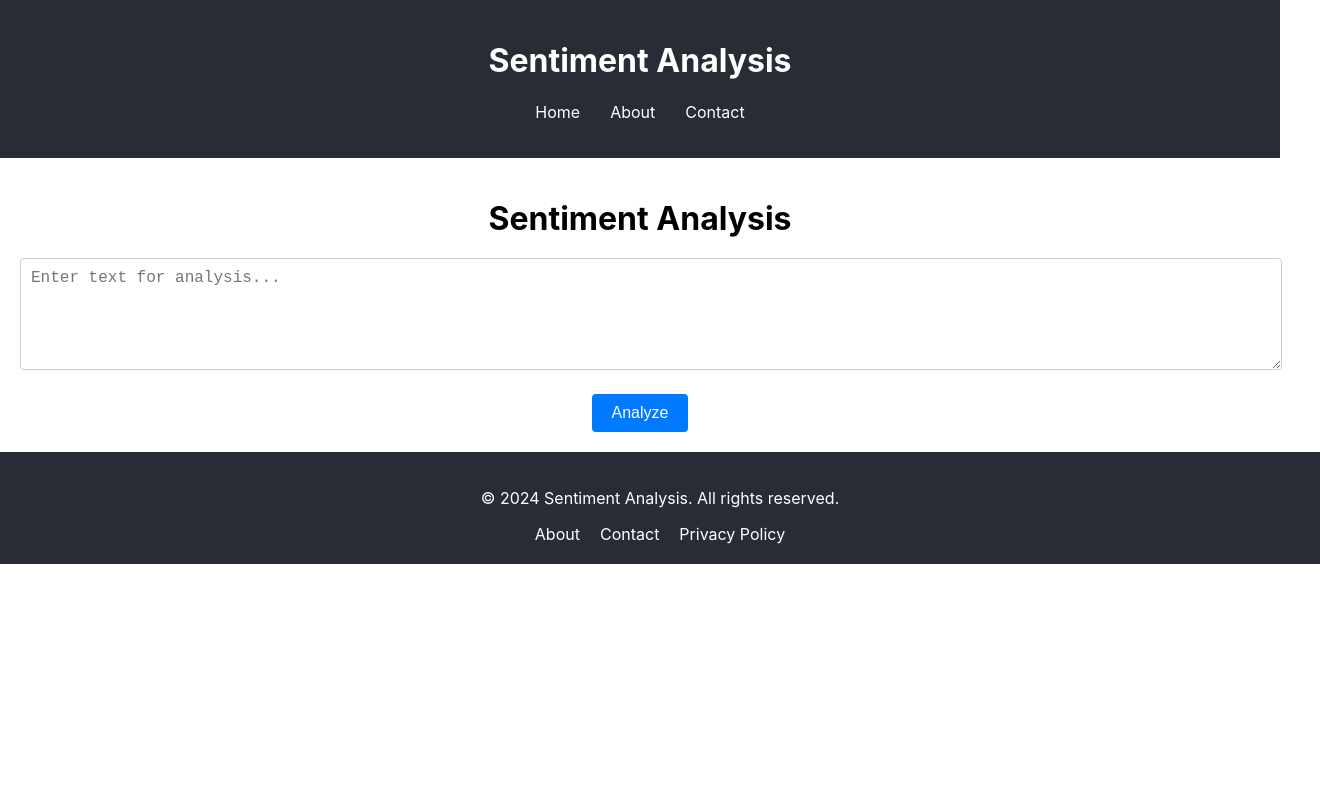
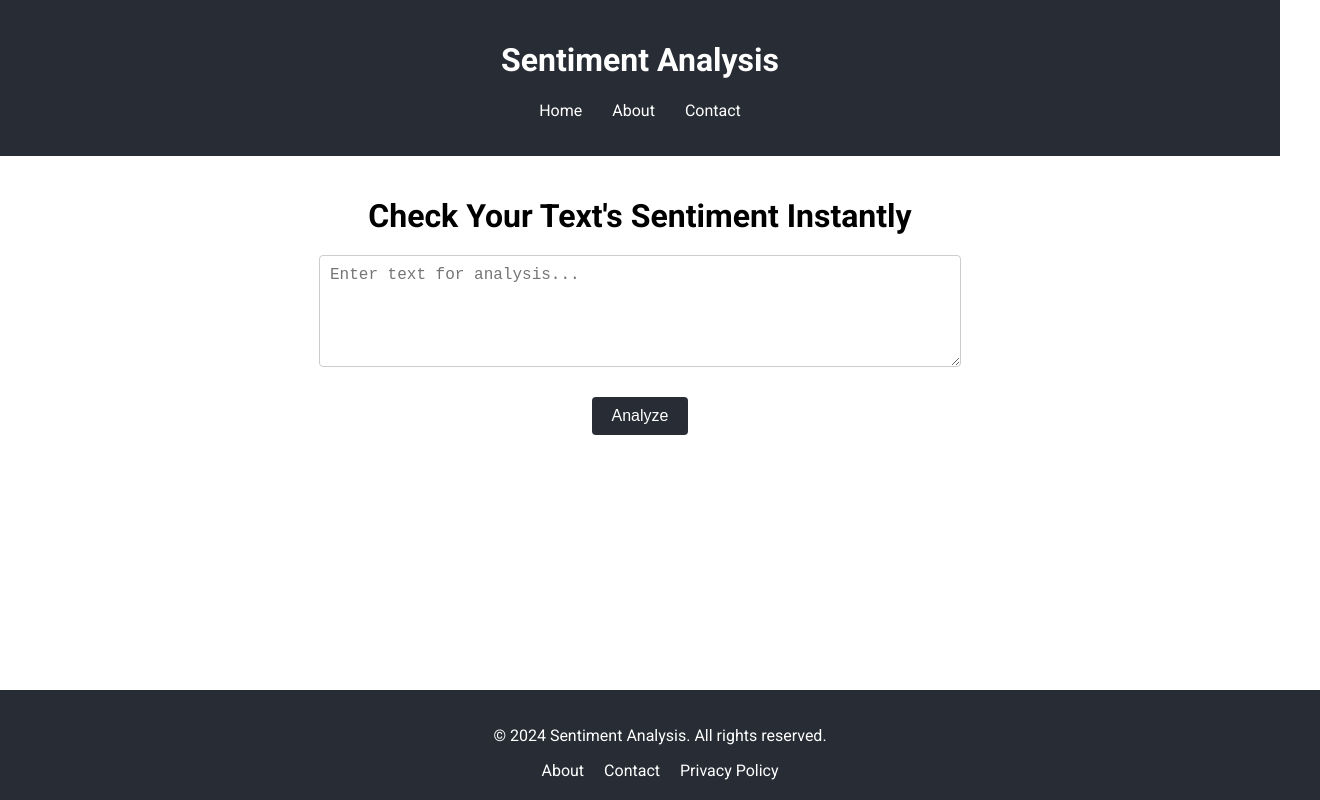
Before and after one commit to priyankapatwal/Multilingual-Sentiment-Analysis, a React (Create React App) app in the folder frontend/: page /analysis in a window 1280 px wide. Shown: the whole page, 1320 px wide, since content can reach past the window. Built offline with nearby package versions, Linux system fonts and the light colour scheme.

Commit message:
Frontend - styling

```diff
--- a/frontend/src/components/Footer.css
+++ b/frontend/src/components/Footer.css
@@ -3,9 +3,10 @@
     color: white;
     text-align: center;
     padding: 20px;
-    position: relative;
     bottom: 0;
     width: 100%;
+    position: fixed;
+    bottom: 0;
 }
 
 .footer a {
--- a/frontend/src/index.css
+++ b/frontend/src/index.css
@@ -1,13 +1,13 @@
+@import url("https://fonts.googleapis.com/css2?family=Roboto:ital,wght@0,100;0,300;0,400;0,500;0,700;0,900;1,100;1,300;1,400;1,500;1,700;1,900&display=swap");
+
 body {
-  margin: 0;
-  font-family: -apple-system, BlinkMacSystemFont, 'Segoe UI', 'Roboto', 'Oxygen',
-    'Ubuntu', 'Cantarell', 'Fira Sans', 'Droid Sans', 'Helvetica Neue',
-    sans-serif;
-  -webkit-font-smoothing: antialiased;
-  -moz-osx-font-smoothing: grayscale;
+    font-family: "Roboto", sans-serif;
+    display: flex;
+    flex-direction: column;
+    min-height: 100vh; /* Ensures the body takes the full height of the viewport */
+    margin: 0;
 }
 
-code {
-  font-family: source-code-pro, Menlo, Monaco, Consolas, 'Courier New',
-    monospace;
+.main-content {
+    flex: 1; /* This makes the content area expand and push the footer to the bottom */
 }
--- a/frontend/src/pages/About.css
+++ b/frontend/src/pages/About.css
@@ -1,4 +1,6 @@
 .about {
+    margin-left: 1rem;
+    margin-right: 1rem;
     padding: 20px;
     text-align: center;
 }
--- a/frontend/src/pages/Analysis.css
+++ b/frontend/src/pages/Analysis.css
@@ -8,7 +8,7 @@
 }
 
 .analysis textarea {
-    width: 100%;
+    width: 50%;
     padding: 10px;
     margin-bottom: 20px;
     font-size: 16px;
@@ -21,13 +21,21 @@
     font-size: 16px;
     border: none;
     border-radius: 4px;
-    background-color: #007bff;
+    background-color: #282c34;
     color: white;
     cursor: pointer;
 }
 
 .analysis button:disabled {
     background-color: #cccccc;
+}
+
+.sentiment {
+    display: flex;
+    flex-direction: column;
+    justify-content: center;
+    align-items: center;
+    gap: 10px;
 }
 
 .result {
--- a/frontend/src/pages/Analysis.js
+++ b/frontend/src/pages/Analysis.js
@@ -33,7 +33,8 @@ export function Analysis() {
 
     return (
         <div className="analysis">
-            <h1>Sentiment Analysis</h1>
+            <h1>Check Your Text's Sentiment Instantly</h1>
+            <div className="sentiment">
                 <textarea
                     value={inputText}
                     onChange={handleInputChange}
@@ -43,6 +44,7 @@ export function Analysis() {
                 <button onClick={handleAnalyze} disabled={loading}>
                     {loading ? "Analyzing..." : "Analyze"}
                 </button>
+            </div>
 
             {analysisResult && (
                 <div className="result">
--- a/frontend/src/pages/Home.css
+++ b/frontend/src/pages/Home.css
@@ -3,9 +3,11 @@
     flex-direction: column;
     align-items: center;
     justify-content: center;
-    height: 100vh;
+    height: 100%;
     text-align: center;
-    background-color: #f5f5f5;
+    margin-top: 8rem;
+    margin-left: 2rem;
+    margin-right: 2rem;
     color: #333;
 }
 
@@ -21,7 +23,7 @@
 
 .button {
     padding: 10px 20px;
-    background-color: #007bff;
+    background-color: #282c34;
     color: white;
     text-decoration: none;
     border-radius: 5px;
@@ -29,5 +31,5 @@
 }
 
 .button:hover {
-    background-color: #0056b3;
+    background-color: #282c34a6;
 }
```
Also changed, not shown: frontend/src/components/AnalysisCard.js (deleted, +0 -8 lines). Lines whose indentation alone changed are shown as unchanged.
